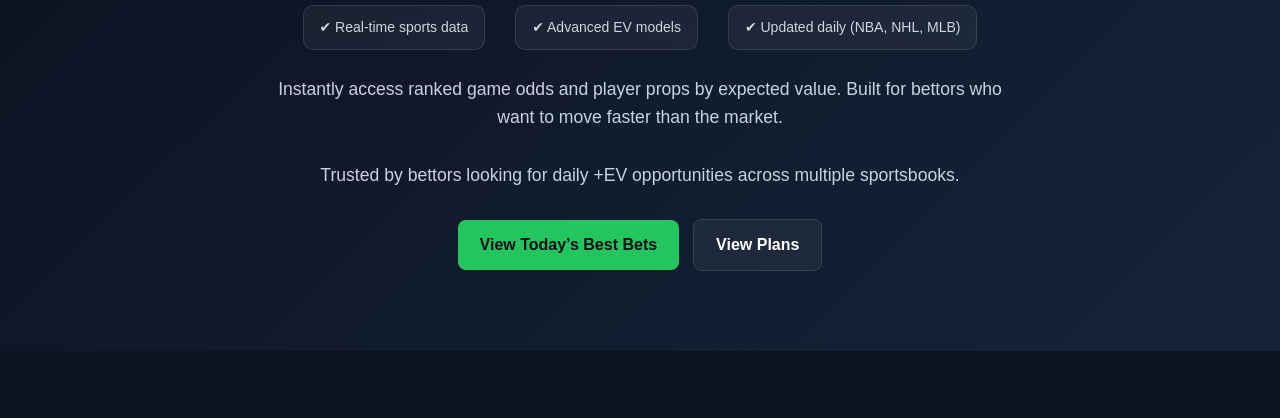
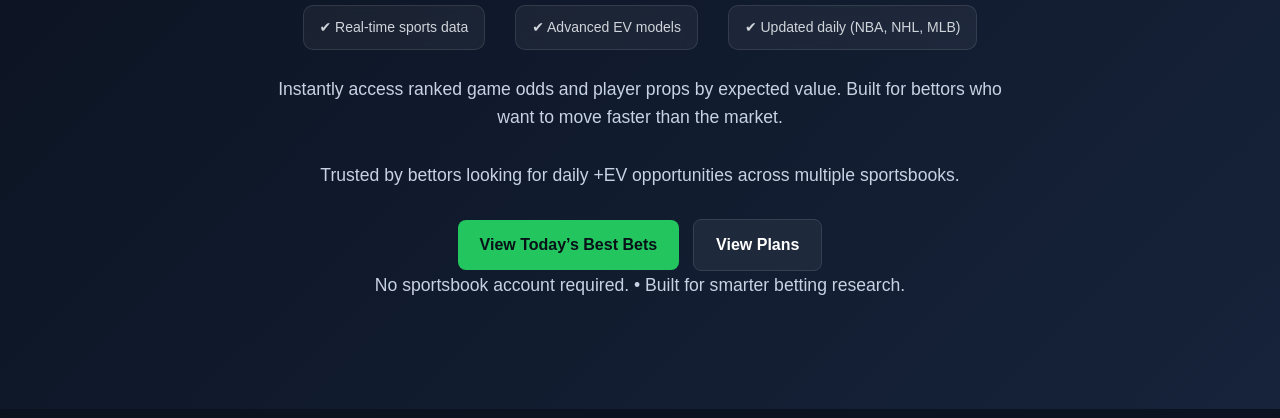
Before and after one commit to whnagelpro/sports-betting-site, a website: page index.html in a window 1280 px wide. Shown: the part 362-780 px from the top of the page. Drawn offline with nearby package versions, Linux system fonts and the light colour scheme; no server answers.

Commit message:
hero upgrade

```diff
--- a/index.html
+++ b/index.html
@@ -103,6 +103,9 @@
         View Plans
       </a>
     </div>
+    <p class="hero-cta-note">
+      No sportsbook account required. • Built for smarter betting research.
+    </p>
   </div>
 </section>
 
--- a/style.css
+++ b/style.css
@@ -2084,3 +2084,10 @@ select:disabled {
   font-size: 13px;
   color: #9ca3af;
 }
+
+.hero-cta-note {
+  margin-top: 16px;
+  color: #9ca3af;
+  font-size: 0.95rem;
+  text-align: center;
+}
```
